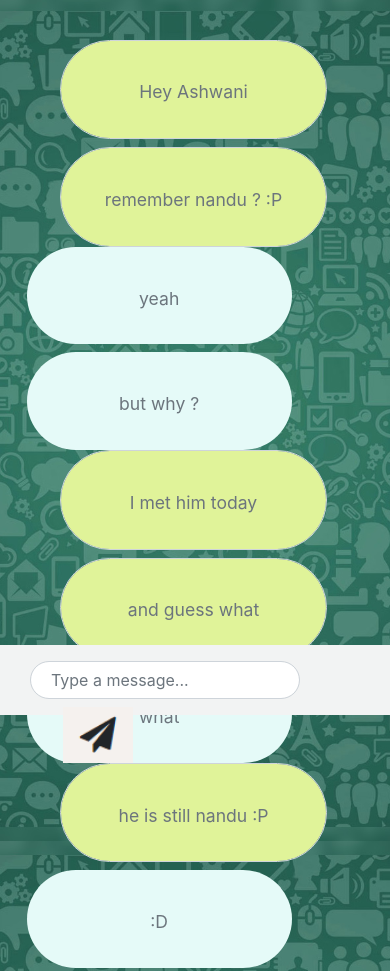
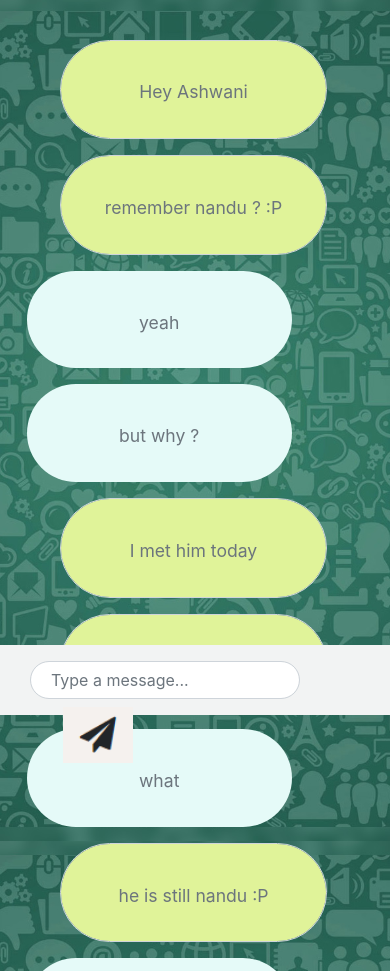
Before and after one commit to himanshudwivediec2014/Whatsapp-Assignment, a plain HTML site: page jsss.html in a window 390 px wide. Shown: the part 129-1100 px from the top of the page. Drawn offline with nearby package versions, Linux system fonts and the light colour scheme.

Commit message:
responsive-whatsapp-layout-update

```diff
--- a/jsss.html
+++ b/jsss.html
@@ -69,42 +69,42 @@
 					</div>
 				</div>
 				<div class="row">
-					<div class="col d-flex justify-content-end mt-2 mr-5">
+					<div class="col d-flex justify-content-end mt-3 mr-5">
 						<textarea class="form-control text-center" id="chat-textarea-self" placeholder="remember nandu ? :P" disabled></textarea>
 					</div>
 				</div>
 				<div class="row">
 					<div class="col">
-						<textarea class="form-control text-center" id="chat-textarea-frnd" placeholder="yeah" disabled></textarea>
+						<textarea class="form-control text-center mt-3" id="chat-textarea-frnd" placeholder="yeah" disabled></textarea>
 					</div>
 				</div>
 				<div class="row">
-					<div class="col mt-2">
+					<div class="col mt-3">
 						<textarea class="form-control text-center" id="chat-textarea-frnd" placeholder="but why ?" disabled></textarea>
 					</div>
 				</div>
 				<div class="row">
-					<div class="col d-flex justify-content-end mr-5">
+					<div class="col d-flex justify-content-end mt-3 mr-5">
 						<textarea class="form-control text-center" id="chat-textarea-self" placeholder="I met him today" disabled></textarea>
 					</div>
 				</div>
 				<div class="row">
-					<div class="col d-flex justify-content-end mt-2 mr-5">
+					<div class="col d-flex justify-content-end mt-3 mr-5">
 						<textarea class="form-control text-center" id="chat-textarea-self" placeholder="and guess what" disabled></textarea>
 					</div>
 				</div>
 				<div class="row">
-					<div class="col mt-2">
+					<div class="col mt-3">
 						<textarea class="form-control text-center" id="chat-textarea-frnd" placeholder="what" disabled></textarea>
 					</div>
 				</div>
 				<div class="row">
-					<div class="col d-flex justify-content-end mr-5">
+					<div class="col d-flex justify-content-end mt-3 mr-5">
 						<textarea class="form-control text-center" id="chat-textarea-self" placeholder="he is still nandu :P" disabled></textarea>
 					</div>
 				</div>
 				<div class="row">
-					<div class="col mt-2">
+					<div class="col mt-3 mb-3">
 						<textarea class="form-control text-center" id="chat-textarea-frnd" placeholder=":D" disabled></textarea>
 					</div>
 				</div>
```
Also changed, not shown: ajinkya.html (+7 -7 lines), arun.html (+7 -7 lines), deepak.html (+5 -5 lines), himanshu.html (+7 -7 lines).
